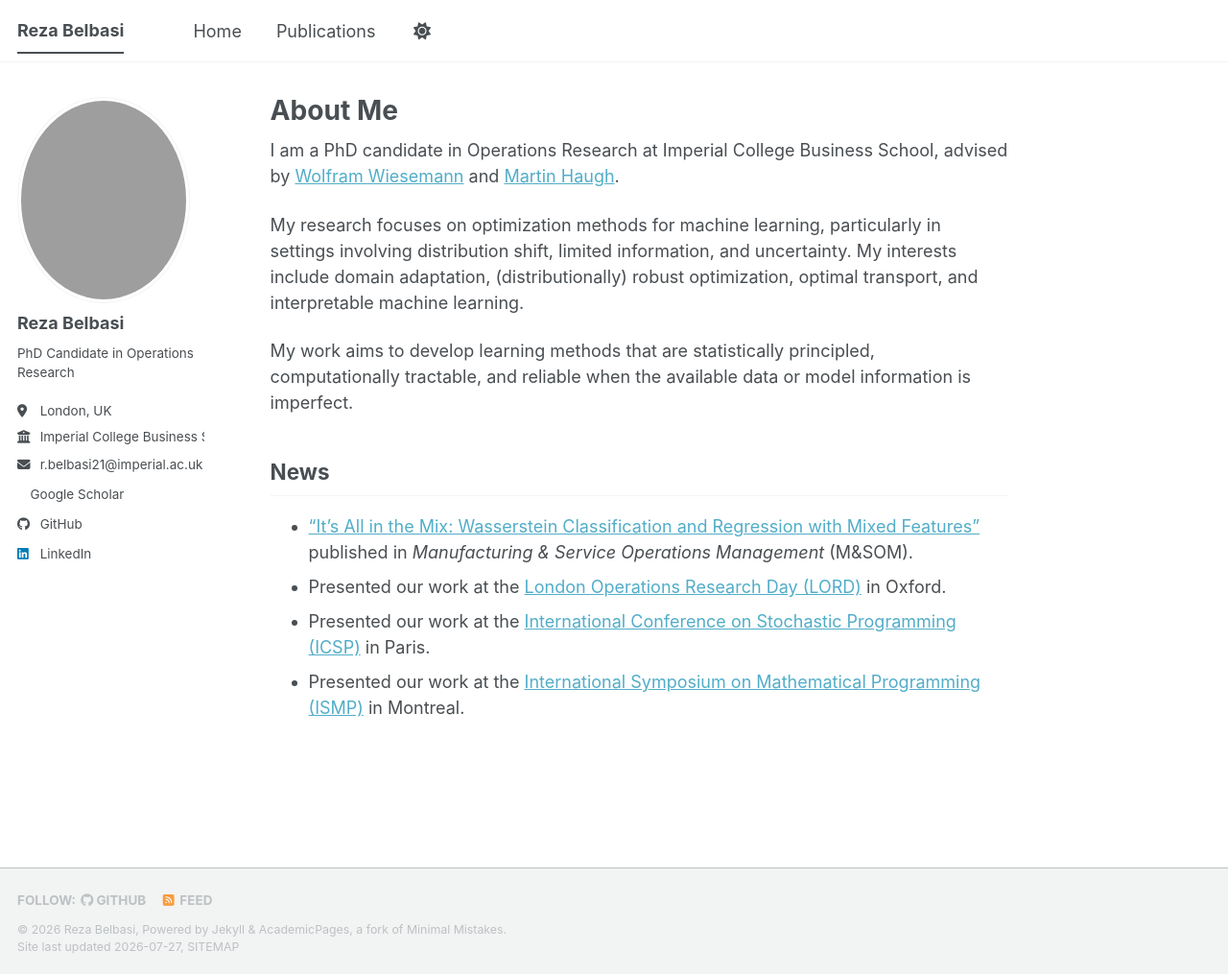
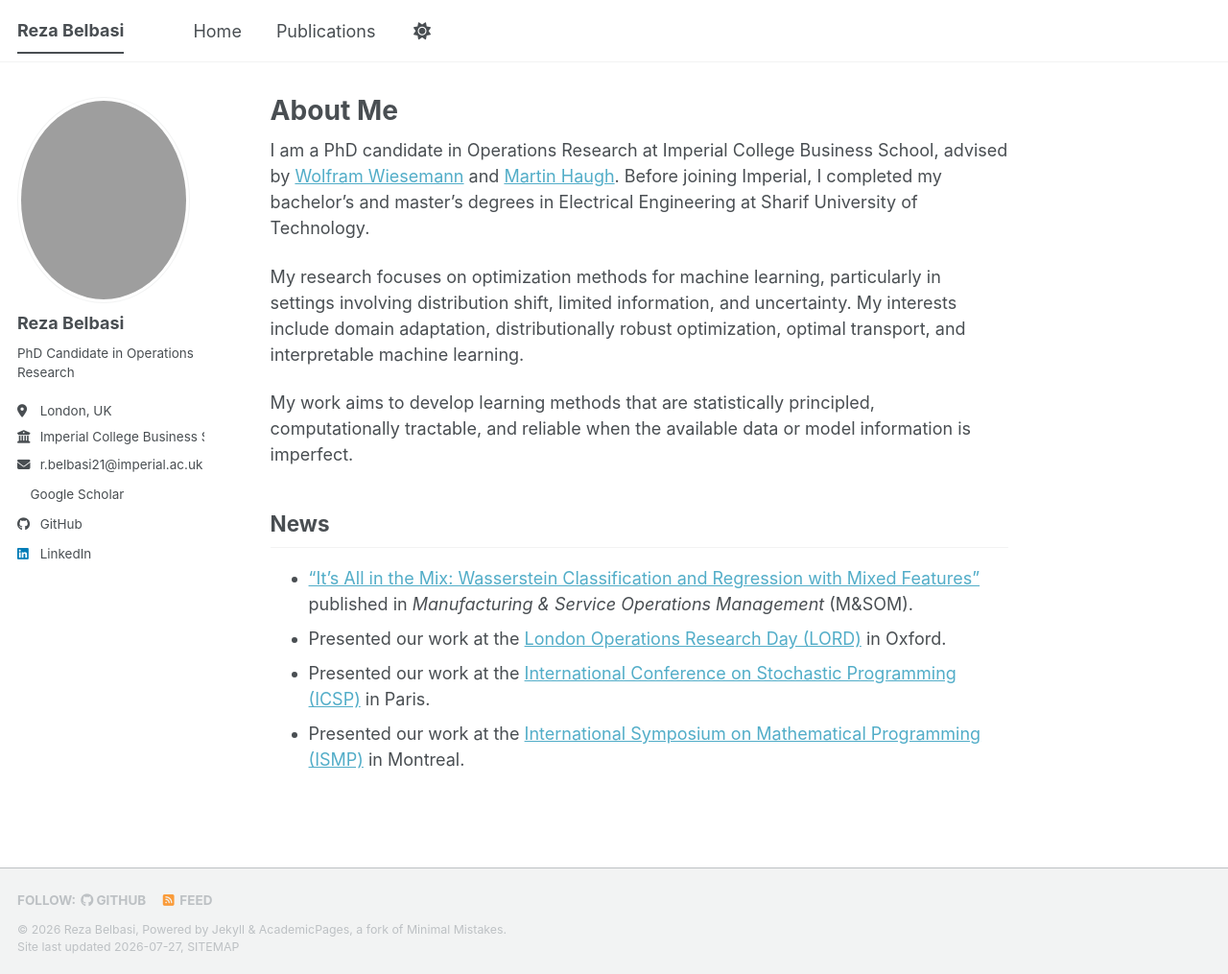
Before and after one commit to rezabelbasi/rezabelbasi.github.io, a Jekyll site: the page built from _pages/about.md, in a window 1280 px wide and 1015 px high. Shown: the whole window at 96% size. Built offline with Jekyll 4.4.1, drawn with Linux system fonts in a browser that asks for light colours; a style sheet for code colours, icons or effects is not loaded.

Commit message:
Update about page with background and research details
Added educational background and updated research interests.

```diff
--- a/_pages/about.md
+++ b/_pages/about.md
@@ -7,9 +7,9 @@ redirect_from:
   - /about.html
 ---
 
-I am a PhD candidate in Operations Research at Imperial College Business School, advised by [Wolfram Wiesemann](https://scholar.google.com/citations?user=8OoGncYAAAAJ) and [Martin Haugh](https://scholar.google.com/citations?user=cSXJYiUAAAAJ).
+I am a PhD candidate in Operations Research at Imperial College Business School, advised by [Wolfram Wiesemann](https://scholar.google.com/citations?user=8OoGncYAAAAJ) and [Martin Haugh](https://scholar.google.com/citations?user=cSXJYiUAAAAJ). Before joining Imperial, I completed my bachelor's and master's degrees in Electrical Engineering at Sharif University of Technology.
 
-My research focuses on optimization methods for machine learning, particularly in settings involving distribution shift, limited information, and uncertainty. My interests include domain adaptation, (distributionally) robust optimization, optimal transport, and interpretable machine learning.
+My research focuses on optimization methods for machine learning, particularly in settings involving distribution shift, limited information, and uncertainty. My interests include domain adaptation, distributionally robust optimization, optimal transport, and interpretable machine learning.
 
 My work aims to develop learning methods that are statistically principled, computationally tractable, and reliable when the available data or model information is imperfect.
 
```
